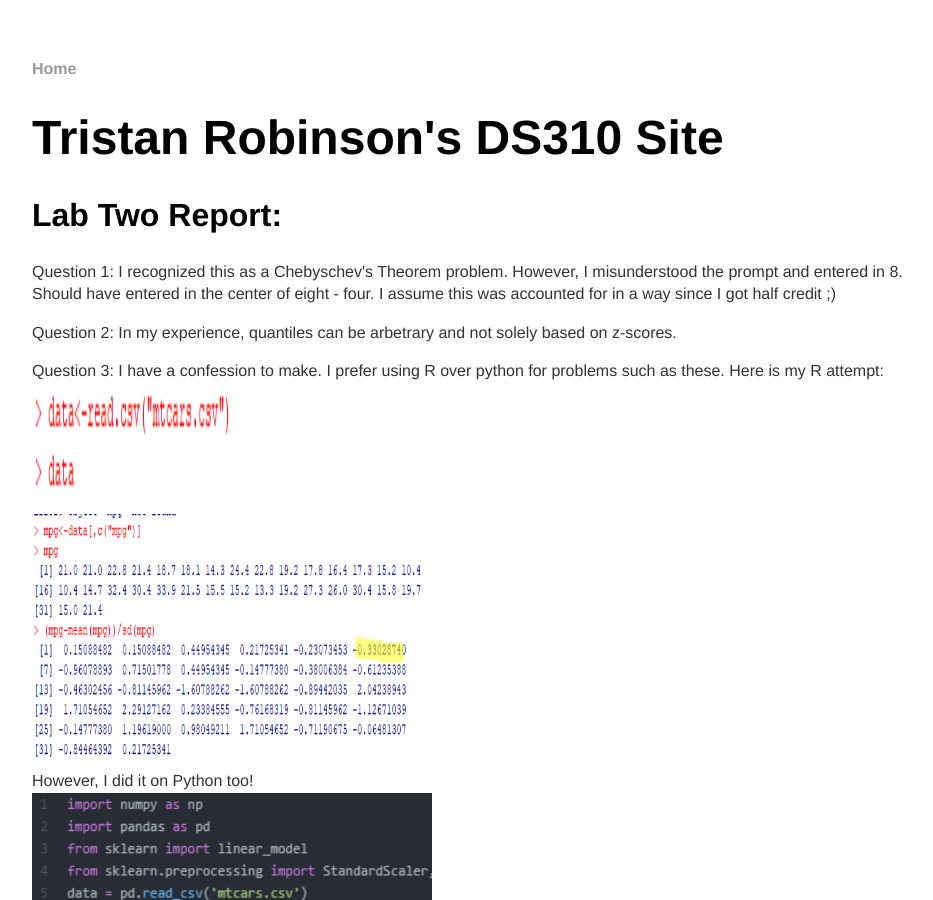
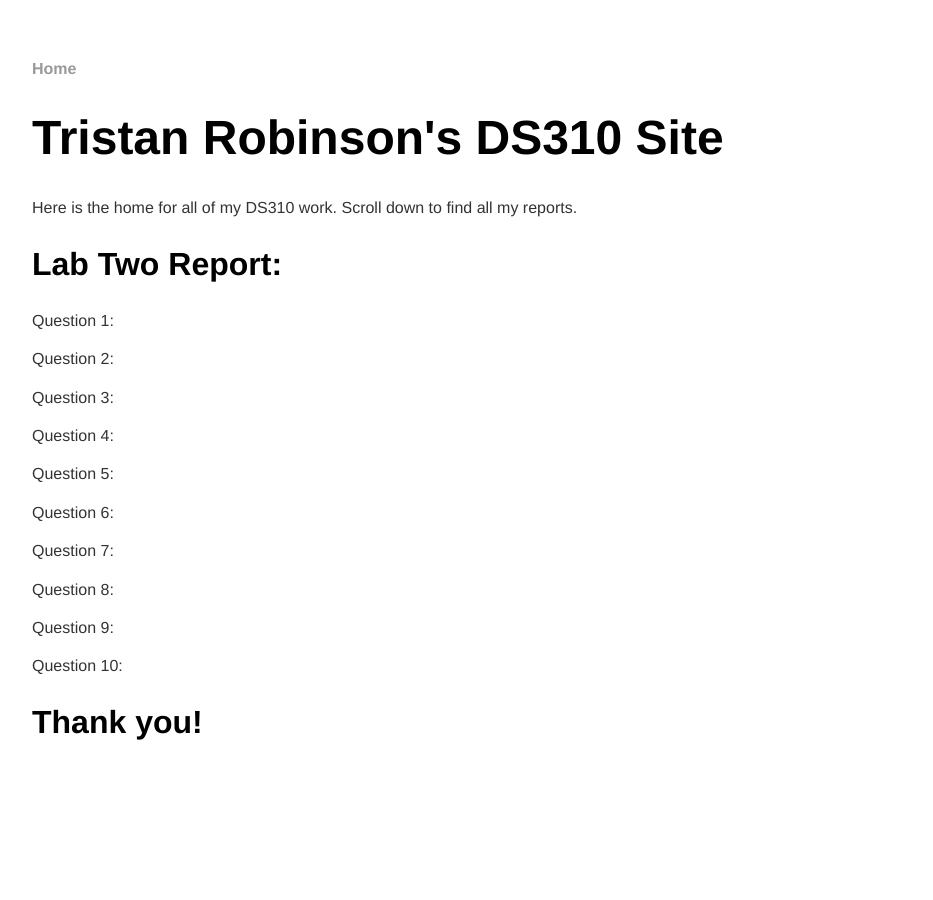
Before and after one commit to tlrob/tlrob.github.io, a Jekyll site: the page built from index.html, in a window 1280 px wide and 900 px high. Shown: the whole window, without its empty margins (160-1093 px from the left). Built offline with Jekyll 4.4.1, drawn with Linux system fonts in a browser that asks for light colours.

Commit message:
Update index.html

```diff
--- a/index.html
+++ b/index.html
@@ -4,6 +4,20 @@ title: tlrob's site
 ---
 <div class="blurb">
 	<h1>Tristan Robinson's DS310 Site</h1>
+	<p>Here is the home for all of my DS310 work. Scroll down to find all my reports.</p>
+	<h2>Lab Two Report:</h2>
+	<p>Question 1: </p>
+	<p>Question 2: </p>
+	<p>Question 3: </p>
+	<p>Question 4: </p>
+	<p>Question 5: </p>
+	<p>Question 6: </p>
+	<p>Question 7: </p>
+	<p>Question 8: </p>
+	<p>Question 9: </p>
+	<p>Question 10:</p>
+	<h2> Thank you!</h2>
+	<br><br><br><br><br><br><br><br><br><br><br><br><br><br><br>
 	<h2>Lab Two Report:</h2>
 	<p>Question 1: I recognized this as a Chebyschev's Theorem problem. However, I misunderstood the prompt and entered in 8. Should have entered in the center of eight - four. I assume this was accounted for in a way since I got half credit ;)</p>
 	<p>Question 2: In my experience, quantiles can be arbetrary and not solely based on z-scores.</p>
```
